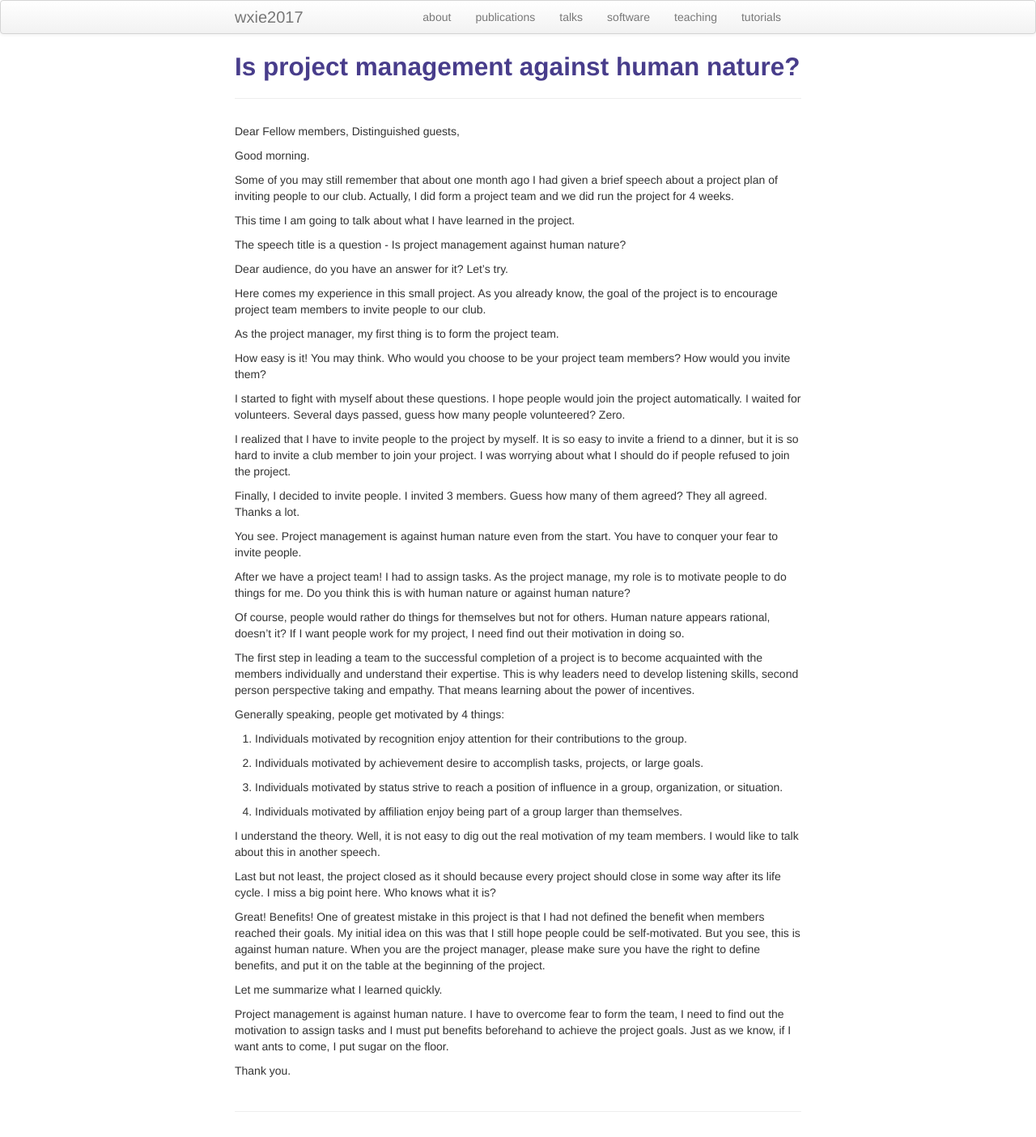
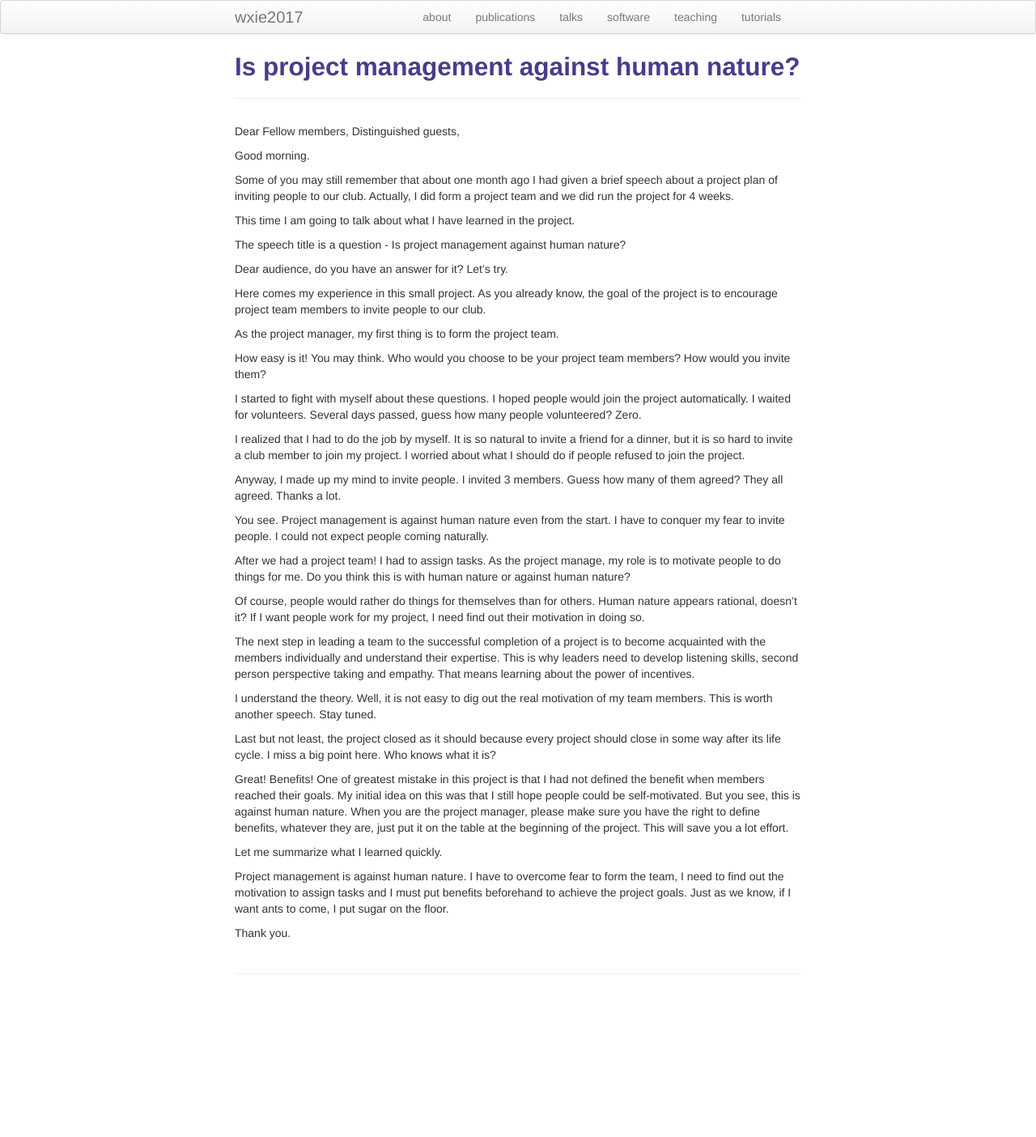
Before and after one commit to wxie2017/wxie2017.github.io, a Jekyll site: the page built from pages/speech/project_management_against_human_nature.md, in a window 1280 px wide. Shown: the whole page at 81% size. Built offline with Jekyll 4.4.1, drawn with Linux system fonts in a browser that asks for light colours; after the commit the page ends 1234 px from its top, so only the background shows below that.

Commit message:
update the article

```diff
--- a/pages/speech/project_management_against_human_nature.md
+++ b/pages/speech/project_management_against_human_nature.md
@@ -28,50 +28,35 @@ As the project manager, my first thing is to form the project team.
 How easy is it! You may think. Who would you choose to be your project team members?
 How would you invite them?
 
-I started to fight with myself about these questions. I hope people would join the
+I started to fight with myself about these questions. I hoped people would join the
 project automatically. I waited for volunteers. Several days passed, guess how many
 people volunteered? Zero.
 
-I realized that I have to invite people to the project by myself. It is so easy
-to invite a friend to a dinner, but it is so hard to invite a club member to
-join your project. I was worrying about what I should do if people refused to
-join the project.
+I realized that I had to do the job by myself. It is so natural to invite a
+friend for a dinner, but it is so hard to invite a club member to join my
+project. I worried about what I should do if people refused to join the project.
 
-Finally, I decided to invite people. I invited 3 members. Guess how many of them
-agreed? They all agreed. Thanks a lot.
+Anyway, I made up my mind to invite people. I invited 3 members. Guess how many of
+them agreed? They all agreed. Thanks a lot.
 
-You see. Project management is against human nature even from the start. You have
-to conquer your fear to invite people.
+You see. Project management is against human nature even from the start. I have
+to conquer my fear to invite people. I could not expect people coming naturally.
 
-After we have a project team! I had to assign tasks. As the project manage, my
+After we had a project team! I had to assign tasks. As the project manage, my
 role is to motivate people to do things for me. Do you think this is with human
 nature or against human nature?
 
-Of course, people would rather do things for themselves but not for others.
+Of course, people would rather do things for themselves than for others.
 Human nature appears rational, doesn't it? If I want people work for my project,
 I need find out their motivation in doing so.
 
-The first step in leading a team to the successful completion of a project is
+The next step in leading a team to the successful completion of a project is
 to become acquainted with the members individually and understand their expertise.
 This is why leaders need to develop listening skills, second person perspective
 taking and empathy. That means learning about the power of incentives.
 
-Generally speaking, people get motivated by 4 things:
-
-1. Individuals motivated by recognition enjoy attention for their contributions
-to the group.
-
-2. Individuals motivated by achievement desire to accomplish tasks, projects, or
-large goals.
-
-3. Individuals motivated by status strive to reach a position of influence in a
-group, organization, or situation.
-
-4. Individuals motivated by affiliation enjoy being part of a group larger than
-themselves.
-
 I understand the theory. Well, it is not easy to dig out the real motivation of
-my team members. I would like to talk about this in another speech.
+my team members. This is worth another speech. Stay tuned.
 
 Last but not least, the project closed as it should because every project should
 close in some way after its life cycle. I miss a big point here. Who knows what
@@ -81,7 +66,8 @@ Great! Benefits! One of greatest mistake in this project is that I had not defin
 the benefit when members reached their goals. My initial idea on this was that
 I still hope people could be self-motivated. But you see, this is against human
 nature. When you are the project manager, please make sure you have the right
-to define benefits, and put it on the table at the beginning of the project.
+to define benefits, whatever they are, just put it on the table at the beginning
+of the project. This will save you a lot effort.
 
 Let me summarize what I learned quickly.
 
```
